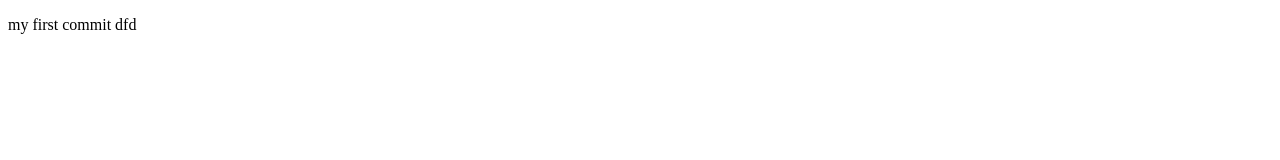
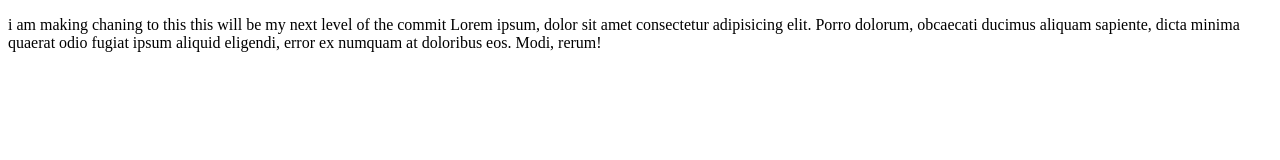
Before and after one commit to MuhammadFaisal12q/ChatProject, a plain HTML site: page index.html in a window 1280 px wide. Drawn offline with Linux system fonts and the light colour scheme.

Commit message:
i  add descripton

```diff
--- a/index.html
+++ b/index.html
@@ -4,8 +4,10 @@
     <meta charset="UTF-8">
     <meta name="viewport" content="width=device-width, initial-scale=1.0">
     <title>Document</title>
-    <P>
-        my first commit dfd
+    <P> i am making chaning to this
+        this will be my next level of the commit
+        Lorem ipsum, dolor sit amet consectetur adipisicing elit. Porro dolorum, obcaecati ducimus aliquam sapiente, dicta minima quaerat odio fugiat ipsum aliquid eligendi, error ex numquam
+         at doloribus eos. Modi, rerum!
     </P>
 </head>
 <body>
```
